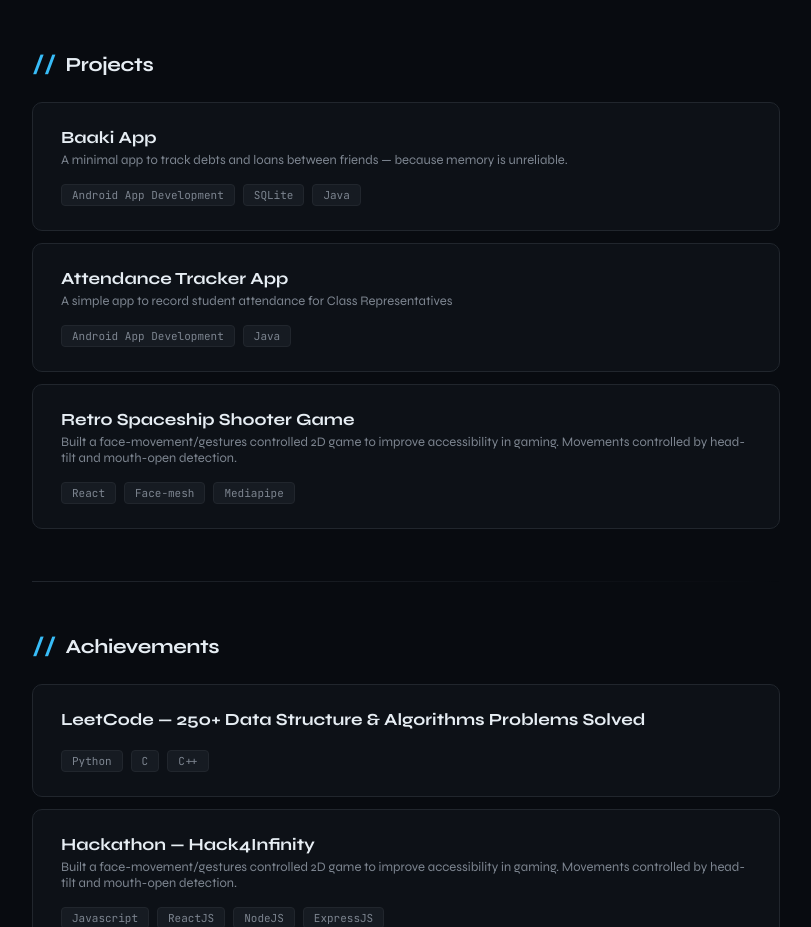
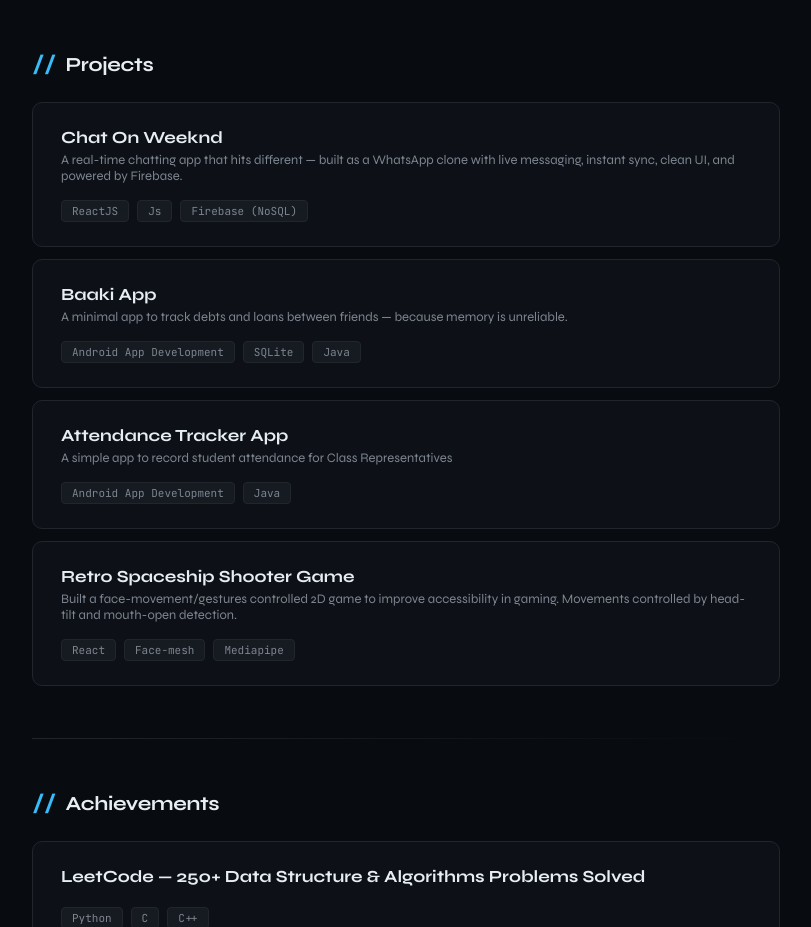
Before and after one commit to kaushals-code/Portfolio, a React (Vite) app: page / in a window 1280 px wide. Shown: the part 1140-2067 px from the top of the page, without its empty margins (354-1165 px from the left). Built offline with nearby package versions, Linux system fonts and the light colour scheme.

Commit message:
ChatApp commit

```diff
--- a/src/info.js
+++ b/src/info.js
@@ -1,5 +1,14 @@
 const portfolio = {
     projects: [
+        {
+            name: "Chat On Weeknd",
+            about: "A real-time chatting app that hits different — built as a WhatsApp clone with live messaging, instant sync, clean UI, and powered by Firebase.",
+            involved: [
+                "ReactJS",
+                "Js",
+                "Firebase (NoSQL)"
+            ]
+        },
         {
             name: "Baaki App",
             about: "A minimal app to track debts and loans between friends — because memory is unreliable.",
```
